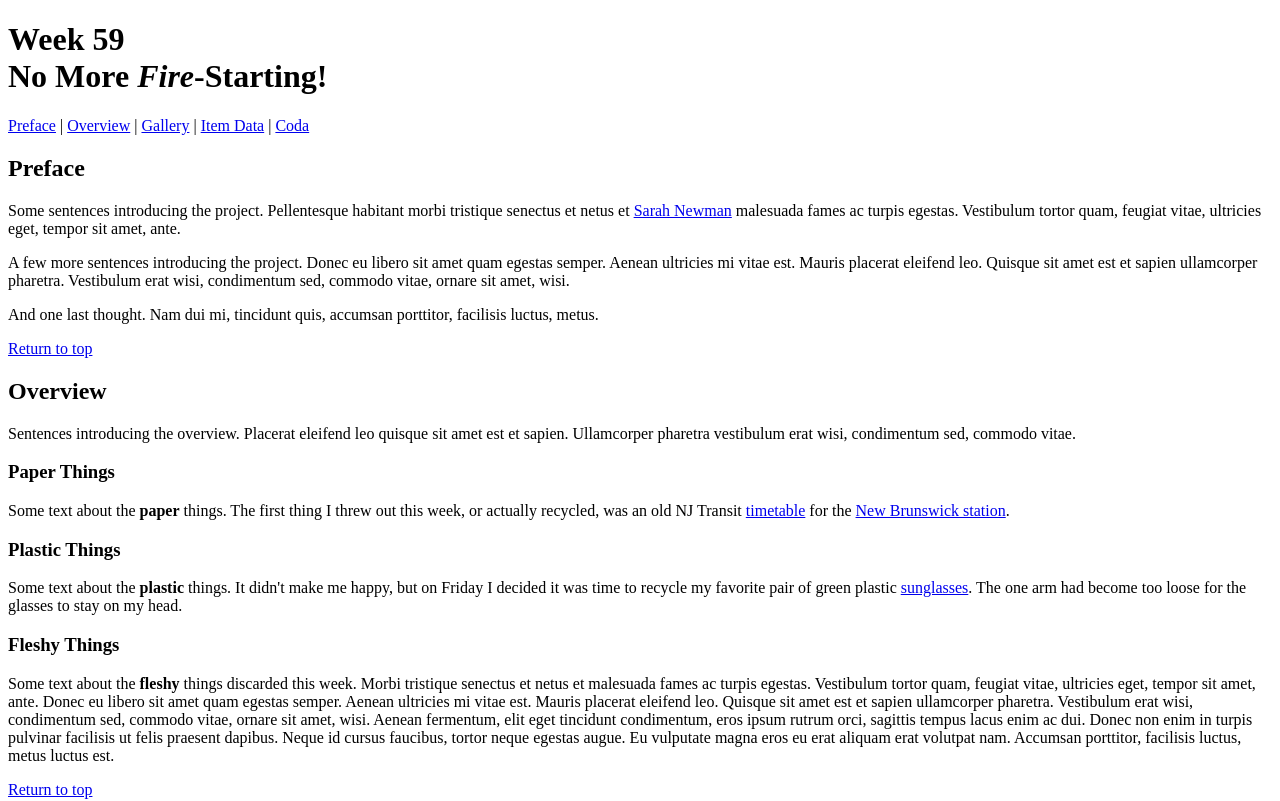
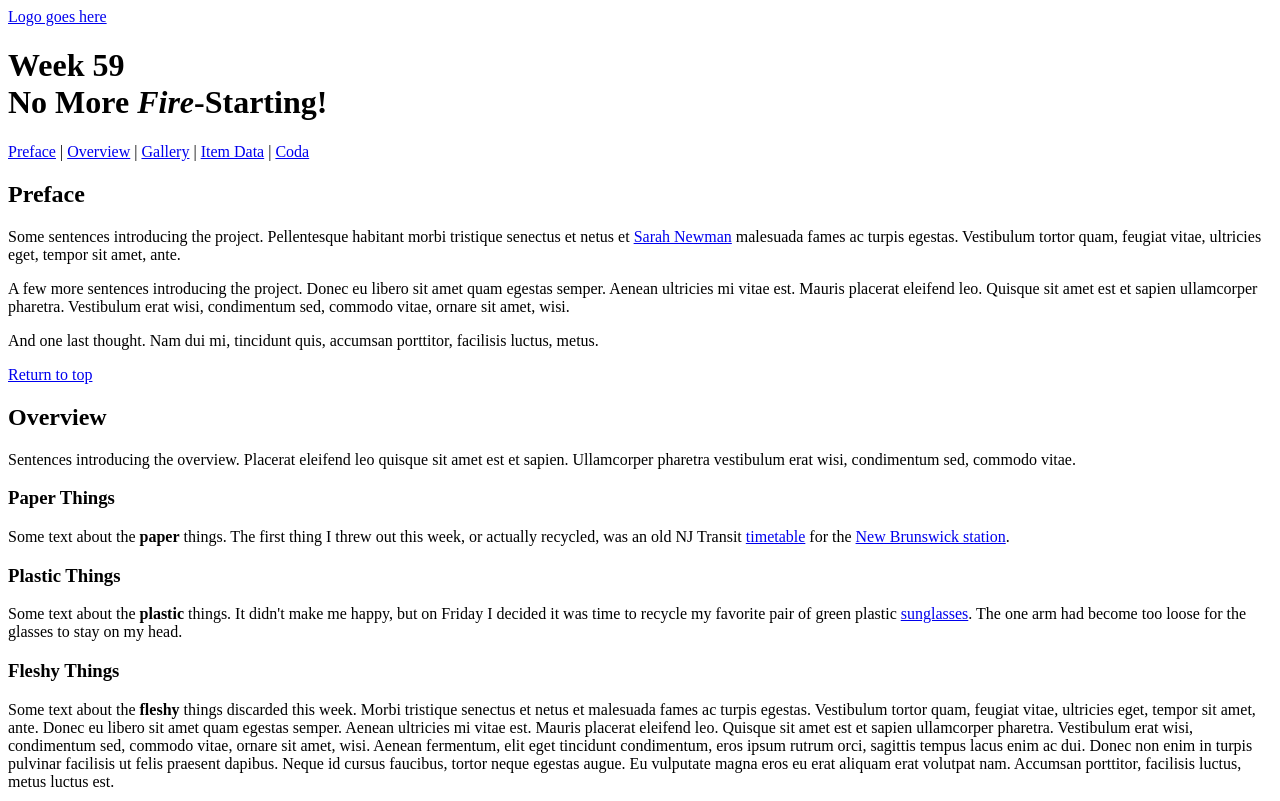
Before and after one commit to j9bass/twp-tester, a plain HTML site: page twp-demo-2-5-25.html in a window 1280 px wide. Shown: the top 801 px of the page. Drawn offline with Linux system fonts and the light colour scheme.

Commit message:
Update twp-demo-2-5-25.html

```diff
--- a/twp-demo-2-5-25.html
+++ b/twp-demo-2-5-25.html
@@ -7,6 +7,8 @@
 </head>
 
 <body>
+
+	<div><a href="/">Logo goes here</a></div>
 
 	<h1>Week 59<br>
 		No More <em>Fire</em>-Starting!</h1>
```
